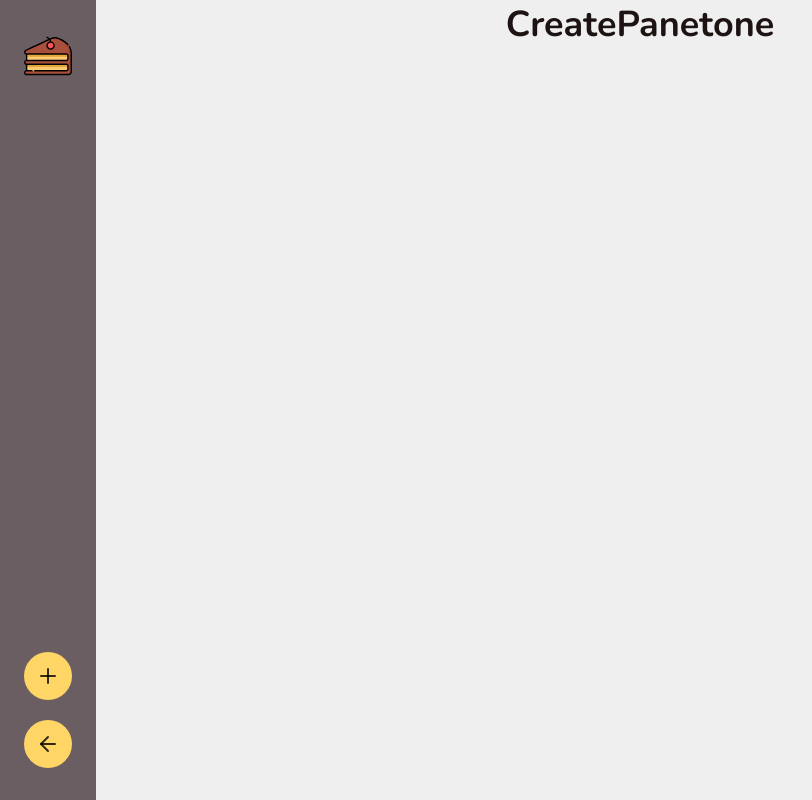
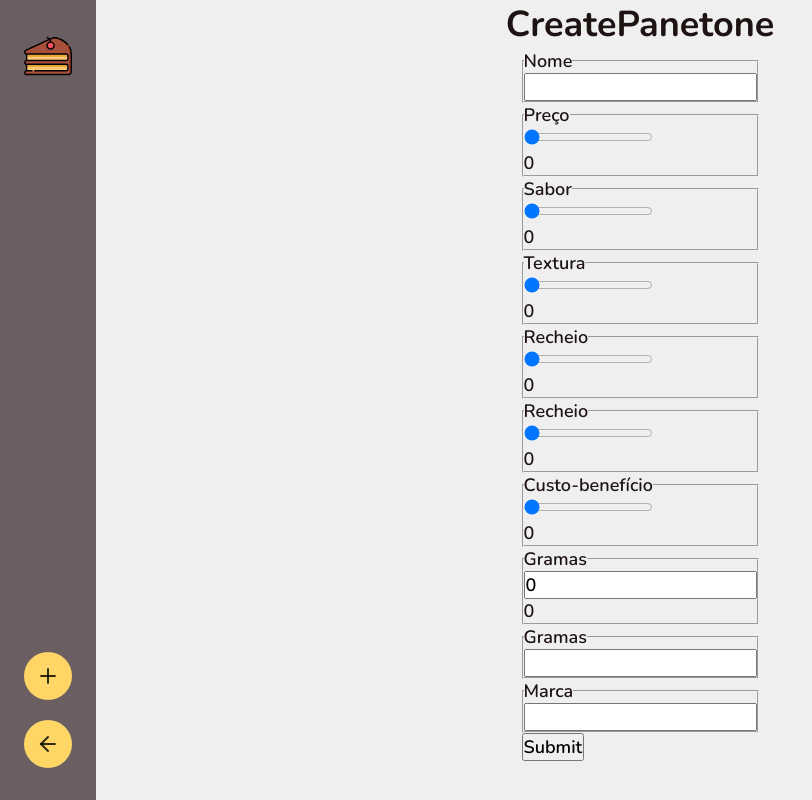
Before and after one commit to ericsonmoreira/ffit-frontend, a React (Create React App) app: page /panetones/add in a window 1280 px wide. Shown: the whole page, without its empty margins (0-812 px from the left). Built offline with nearby package versions, Linux system fonts and the light colour scheme; no server answers.

Commit message:
add fromik and yup

```diff
--- a/package.json
+++ b/package.json
@@ -11,13 +11,15 @@
     "@types/react": "^16.9.0",
     "@types/react-dom": "^16.9.0",
     "axios": "^0.20.0",
+    "formik": "^2.2.0",
     "react": "^16.14.0",
     "react-dom": "^16.14.0",
     "react-icons": "^3.11.0",
     "react-router-dom": "^5.2.0",
     "react-scripts": "3.4.3",
     "styled-components": "^5.2.0",
-    "typescript": "~3.7.2"
+    "typescript": "~3.7.2",
+    "yup": "^0.29.3"
   },
   "scripts": {
     "start": "react-scripts start",
@@ -44,6 +46,7 @@
   "devDependencies": {
     "@types/react-router-dom": "^5.1.6",
     "@types/styled-components": "^5.1.4",
+    "@types/yup": "^0.29.8",
     "@typescript-eslint/eslint-plugin": "^4.5.0",
     "@typescript-eslint/parser": "^4.5.0",
     "eslint": "^6.6.0",
--- a/src/pages/CreatePanetone/index.tsx
+++ b/src/pages/CreatePanetone/index.tsx
@@ -1,7 +1,23 @@
+import { ErrorMessage, Field, Form, Formik } from 'formik';
 import React from 'react';
 import SideBar from '../../components/SideBar';
 
+import schema from './schemaValidation';
+
 import { Container, Content } from './styles';
+
+const initialValues = {
+  name: '',
+  price: 0,
+  flavor: 0, // nota do sabor
+  texture: 0, // nota da textura
+  filling: 0, // nota do recheio
+  packing: 0, // nota do pacote
+  costbenefit: 0, // nota do custo benefício
+  grams: 0,
+  url: '',
+  marca: '',
+};
 
 const CreatePanetone: React.FC = () => {
   return (
@@ -9,7 +25,103 @@ const CreatePanetone: React.FC = () => {
       <SideBar />
       <Content>
         <h1>CreatePanetone</h1>
+        <Formik
+          initialValues={initialValues}
+          validationSchema={schema}
+          onSubmit={(values, { setSubmitting }) => {
+            setTimeout(() => {
+              alert(JSON.stringify(values, null, 2));
+              setSubmitting(false);
+            }, 400);
+          }}
+        >
+          {({ isSubmitting, values }) => (
+            <Form>
+              {/* name */}
+              <fieldset>
+                <legend>Nome</legend>
+                <Field type="text" name="name" />
+                <ErrorMessage name="name" component="div" />
+              </fieldset>
 
+              {/* price */}
+              <fieldset>
+                <legend>Preço</legend>
+                <Field type="range" name="price" />
+                <section>{values.price}</section>
+                <ErrorMessage name="price" component="div" />
+              </fieldset>
+
+              {/* flavor */}
+              <fieldset>
+                <legend>Sabor</legend>
+                <Field type="range" name="flavor" />
+                <section>{values.flavor}</section>
+                <ErrorMessage name="flavor" component="div" />
+              </fieldset>
+
+              {/* texture */}
+              <fieldset>
+                <legend>Textura</legend>
+                <Field type="range" name="texture" />
+                <section>{values.texture}</section>
+                <ErrorMessage name="texture" component="div" />
+              </fieldset>
+
+              {/* filling */}
+              <fieldset>
+                <legend>Recheio</legend>
+                <Field type="range" name="filling" />
+                <section>{values.filling}</section>
+                <ErrorMessage name="filling" component="div" />
+              </fieldset>
+
+              {/* packing */}
+              <fieldset>
+                <legend>Recheio</legend>
+                <Field type="range" name="packing" />
+                <section>{values.packing}</section>
+                <ErrorMessage name="packing" component="div" />
+              </fieldset>
+
+              {/* costbenefit */}
+              <fieldset>
+                <legend>Custo-benefício</legend>
+                <Field type="range" name="costbenefit" />
+                <section>{values.costbenefit}</section>
+                <ErrorMessage name="costbenefit" component="div" />
+              </fieldset>
+
+              {/* grams */}
+              <fieldset>
+                <legend>Gramas</legend>
+                <Field type="number" name="grams" />
+                <section>{values.grams}</section>
+                <ErrorMessage name="grams" component="div" />
+              </fieldset>
+
+              {/* url */}
+              <fieldset>
+                <legend>Gramas</legend>
+                <Field type="url" name="url" />
+                <section>{values.url}</section>
+                <ErrorMessage name="url" component="div" />
+              </fieldset>
+
+              {/* marca */}
+              <fieldset>
+                <legend>Marca</legend>
+                <Field type="text" name="marca" />
+                <section>{values.marca}</section>
+                <ErrorMessage name="marca" component="div" />
+              </fieldset>
+
+              <button type="submit" disabled={isSubmitting}>
+                Submit
+              </button>
+            </Form>
+          )}
+        </Formik>
       </Content>
     </Container>
   );
--- /dev/null
+++ b/src/pages/CreatePanetone/schemaValidation.ts
@@ -0,0 +1,30 @@
+import * as Yup from 'yup';
+
+const schema = Yup.object().shape({
+  name: Yup.string().required('Campo Obrigatório'),
+  price: Yup.number()
+    .required('Campo Obrigatório')
+    .positive('Precisar ser um número positivo'),
+  flavor: Yup.number()
+    .required('Campo Obrigatório')
+    .positive('Precisar ser um número positivo'),
+  texture: Yup.number()
+    .required('Campo Obrigatório')
+    .positive('Precisar ser um número positivo'),
+  filling: Yup.number()
+    .required('Campo Obrigatório')
+    .positive('Precisar ser um número positivo'),
+  packing: Yup.number()
+    .required('Campo Obrigatório')
+    .positive('Precisar ser um número positivo'),
+  costbenefit: Yup.number()
+    .required('Campo Obrigatório')
+    .positive('Precisar ser um número positivo'),
+  grams: Yup.number()
+    .required('Campo Obrigatório')
+    .positive('Precisar ser um número positivo'),
+  url: Yup.string().url().required('Campo Obrigatório'),
+  marca: Yup.string().required('Campo Obrigatório'),
+});
+
+export default schema;
```
Also changed, not shown: 1 other file (tests, documents, lock files or other folders).
